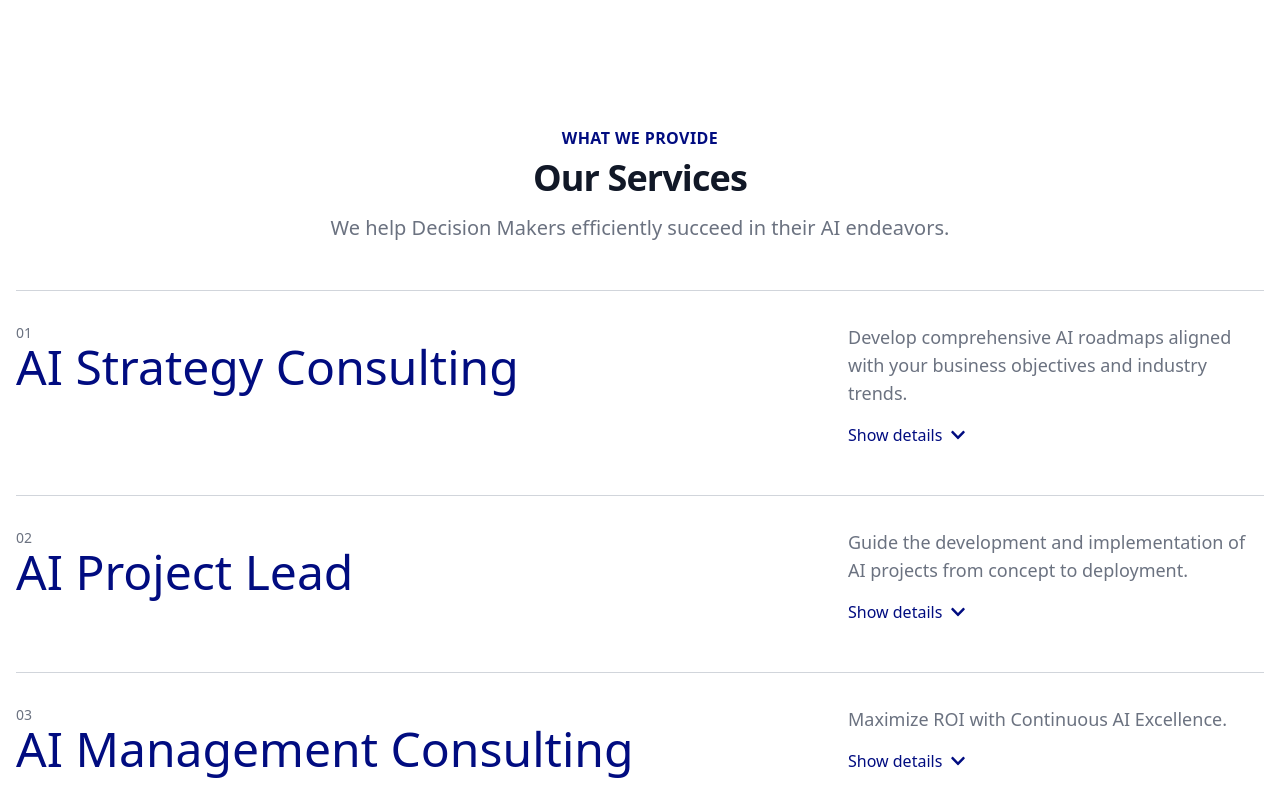
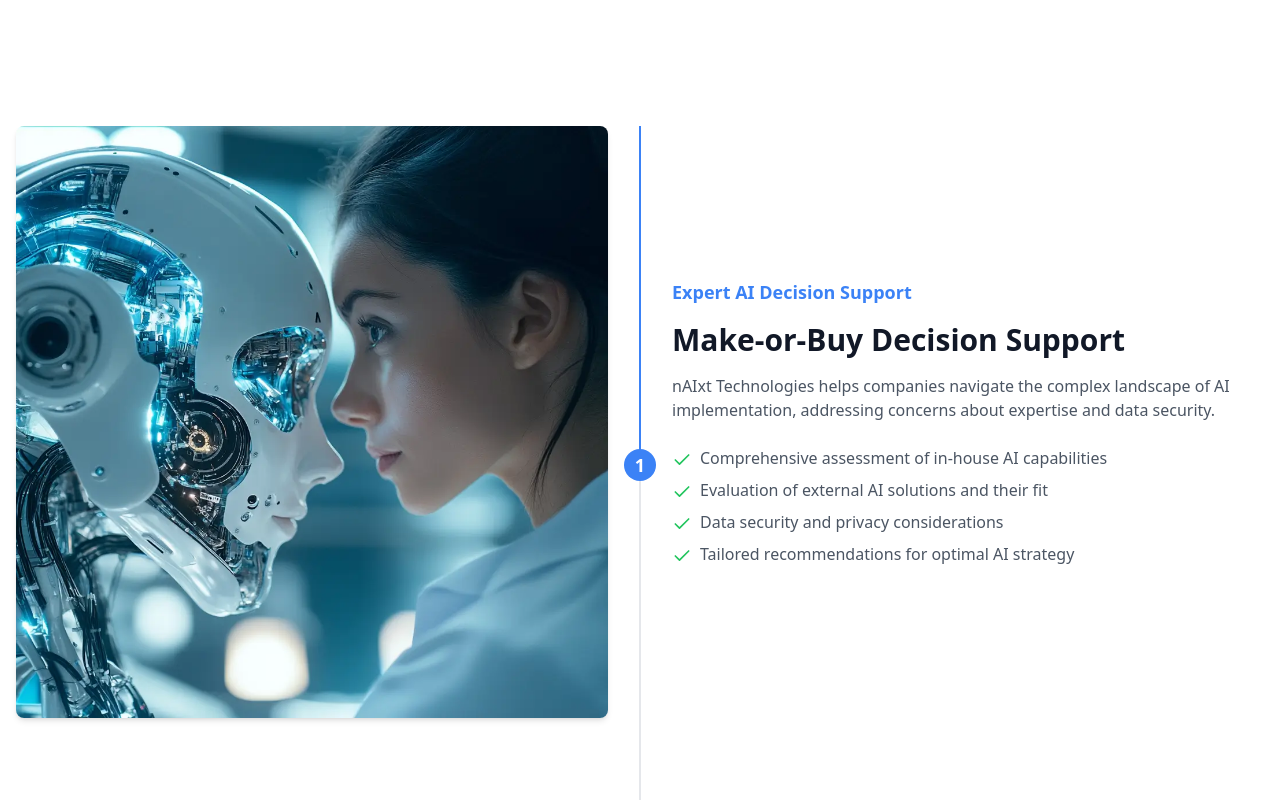
Before and after one commit to Jonasmpi/naixt-homepage-static, a React (Create React App) app: page / in a window 1280 px wide. Shown: the part 1440-2240 px from the top of the page. Built offline with nearby package versions, Linux system fonts and the light colour scheme.

Commit message:
Update App.js

```diff
--- a/src/App.js
+++ b/src/App.js
@@ -9,6 +9,7 @@ import Imprint from './components/Imprint.js';
 import PrivacyPolicy from './components/PrivacyNotice.js';
 import ExperienceByTechnology from './components/ExperienceTechnology.js';
 import ThankYouForm from './components/ThankYouForm.js';
+import GrowthPerformanceSection from './components/GrowthPerformanceSection.js';
 
 const LandingPage = () => {
   return (
@@ -51,6 +52,7 @@ const LandingPage = () => {
       </div>
       {/* Why Hire Us Section */}
       <WhyHireUsSection />
+      <GrowthPerformanceSection></GrowthPerformanceSection>
       <ServicesSection />
       <ImageAccordion />
       <ExperienceByTechnology></ExperienceByTechnology>
```
